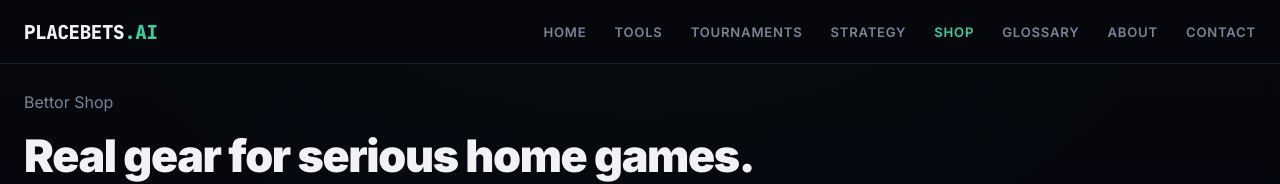
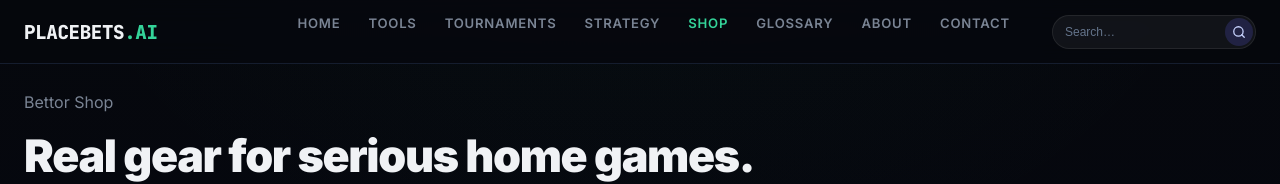
Before and after one commit to placebetsai/Placebetsai, a Next.js app: page /shop in a window 1280 px wide. Shown: the top 184 px of the page. Built offline with nearby package versions, Linux system fonts and the light colour scheme; no server answers.

Commit message:
Navbar: add site-search (Google site:placebets.ai) in desktop nav

```diff
--- a/app/globals.css
+++ b/app/globals.css
@@ -1344,3 +1344,30 @@ a {
 .contact-form-wrap form button[type="submit"]:active {
   transform: translateY(0);
 }
+
+/* ── Nav search ─────────────────────────────────────────────────────────── */
+.nav-search-inline {
+  display: none;
+  align-items: center;
+  background: rgba(255, 255, 255, 0.05);
+  border: 1px solid rgba(255, 255, 255, 0.08);
+  border-radius: 999px;
+  padding: 2px 2px 2px 12px;
+  margin-left: 14px;
+  max-width: 220px;
+}
+@media (min-width: 1024px) {
+  .nav-search-inline { display: inline-flex; }
+}
+.nav-search-inline:focus-within { background: rgba(255,255,255,0.1); border-color: rgba(99,102,241,0.4); }
+.nav-search-inline input {
+  background: transparent; border: 0; outline: 0; color: #f3efe8;
+  font-size: 12px; min-width: 120px; max-width: 160px; padding: 5px 5px 5px 0;
+}
+.nav-search-inline input::placeholder { color: #64748b; }
+.nav-search-inline button {
+  background: rgba(99,102,241,0.2); border: 0; border-radius: 999px;
+  width: 28px; height: 28px; color: #c7d2fe; cursor: pointer;
+  display: inline-flex; align-items: center; justify-content: center;
+}
+.nav-search-inline button:hover { background: #6366f1; color: #fff; }
--- a/components/Navbar.js
+++ b/components/Navbar.js
@@ -41,6 +41,21 @@ export default function Navbar() {
               {link.label}
             </Link>
           ))}
+          <form
+            role="search"
+            className="nav-search-inline"
+            onSubmit={(e) => {
+              e.preventDefault();
+              const q = e.currentTarget.q.value.trim();
+              if (!q) return;
+              window.open(`https://www.google.com/search?q=${encodeURIComponent("site:placebets.ai " + q)}`, "_blank", "noopener");
+            }}
+          >
+            <input name="q" type="search" placeholder="Search…" aria-label="Search site" autoComplete="off" />
+            <button type="submit" aria-label="Search">
+              <svg width="14" height="14" viewBox="0 0 24 24" fill="none" stroke="currentColor" strokeWidth="2.2" strokeLinecap="round" strokeLinejoin="round"><circle cx="11" cy="11" r="8" /><line x1="21" y1="21" x2="16.65" y2="16.65" /></svg>
+            </button>
+          </form>
         </div>
 
         {/* HAMBURGER BUTTON */}
```
